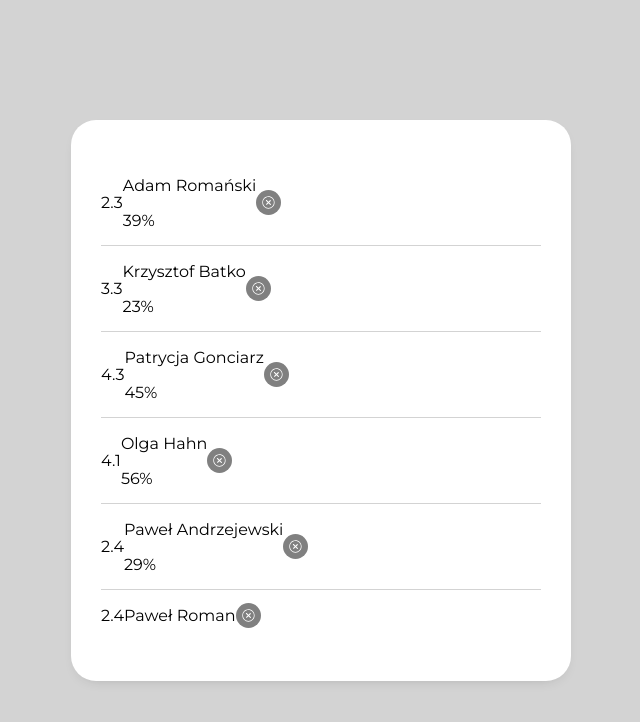
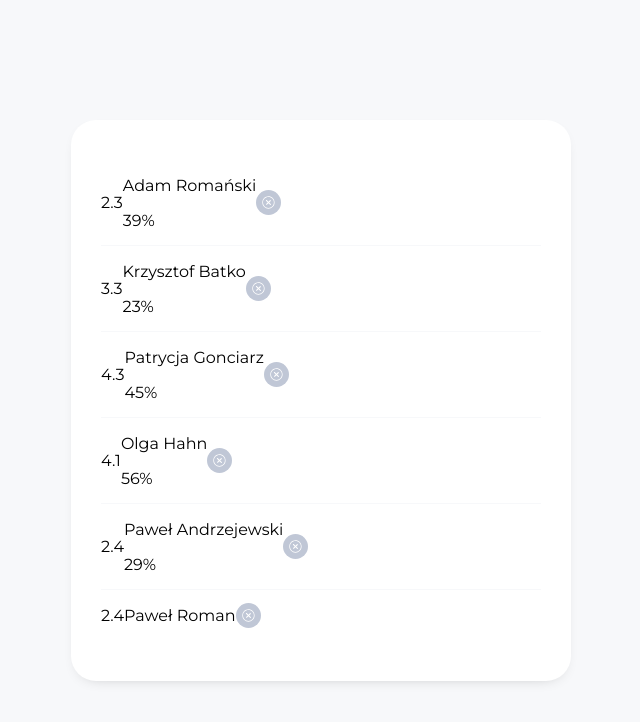
Before and after one commit to m-went/romans-exercise, a React (Create React App) app: page / in a window 1280 px wide. Shown: the top 722 px of the page, without its empty margins (319-959 px from the left). Built offline with nearby package versions, Linux system fonts and the light colour scheme.

Commit message:
add theme variables to scss files

```diff
--- a/src/components/App/App.scss
+++ b/src/components/App/App.scss
@@ -1,5 +1,7 @@
+@use '../../assets/styles/themeVariables';
+
 .App {
-  background-color: lightGrey;
+  background-color: themeVariables.$lightGrey;
   display: flex;
   justify-content: center;
   align-items: center;
--- a/src/components/UserList/UserList.module.scss
+++ b/src/components/UserList/UserList.module.scss
@@ -1,5 +1,6 @@
+@use '../../assets/styles/themeVariables';
 .userList {
-  background-color: white;
+  background-color: themeVariables.$white;
   width: 100%;
   max-width: 500px;
   padding: 40px 30px;
--- a/src/components/UserListButton/UserListButton.module.scss
+++ b/src/components/UserListButton/UserListButton.module.scss
@@ -1,10 +1,11 @@
+@use '../../assets/styles/themeVariables';
 .button {
   width: 25px;
   height: 25px;
-  background-color: grey;
+  background-color: themeVariables.$grey;
   border-radius: 50px;
   border: none;
-  color: white;
+  color: themeVariables.$white;
   display: flex;
   justify-content: center;
   align-items: center;
--- a/src/components/UserListItem/UserListItem.module.scss
+++ b/src/components/UserListItem/UserListItem.module.scss
@@ -1,3 +1,4 @@
+@use '../../assets/styles/themeVariables';
 .userListItem {
   display: flex;
   align-items: center;
@@ -8,6 +9,6 @@
     bottom: 0;
     width: 100%;
     height: 1px;
-    background-color: lightgrey;
+    background-color: themeVariables.$lightGrey;
   }
 }
```
Also changed, not shown: src/assets/styles/_themeVariables.scss (renamed from src/themeVariables.scss).
